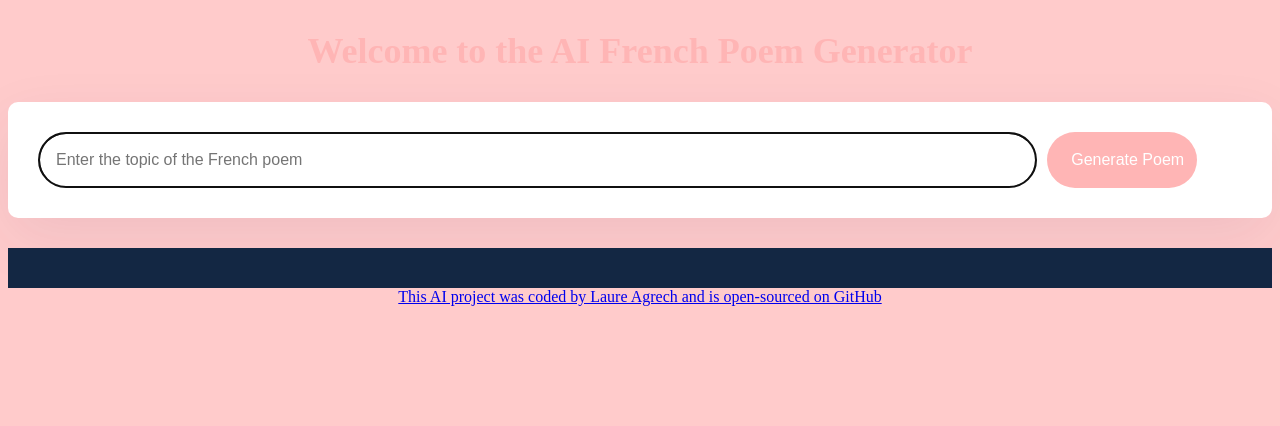
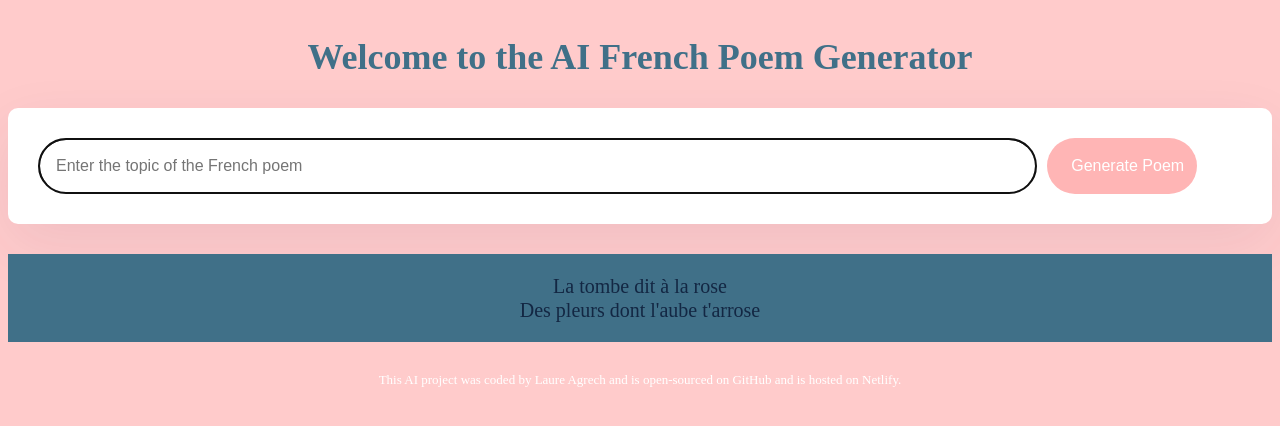
Before and after one commit to githublaure/aipoemAPIgenerator, a plain HTML site: page index.html in a window 1280 px wide. Drawn offline with Linux system fonts and the light colour scheme.

Commit message:
User checkpoint: Implement basic poem generation and update styling and footer with Netlify hosting link.

```diff
--- a/index.html
+++ b/index.html
@@ -15,17 +15,22 @@
 
   <main>
     <form>
-      <input type="text" class="instructions" placeholder="Enter the topic of the French poem" autofocus required autocomplete="off" />
+      <input type="text" class="instructions" placeholder="Enter the topic of the French poem" autofocus required
+        autocomplete="off" class="instructions">
       <input type="submit" class="submit-button" value="Generate Poem" />
     </form>
 
-    <div class="poem"></div>
-
+    <div class="poem">
+      La tombe dit à la rose
+      <br />
+      Des pleurs dont l'aube t'arrose
+    </div>
 
   </main>
   <footer>
     <a href="https://github.com/githublaure/etheral_poem_generator" target="_blank">
-      This AI project was coded by Laure Agrech and is open-sourced on GitHub
+      This AI project was coded by Laure Agrech and is open-sourced on GitHub and is
+      <a href="https://aetheriusreg.netlify.app/" target="_blank">hosted on Netlify</a>.
     </a>
   </footer>
   <script src="script.js"></script>
--- a/script.js
+++ b/script.js
@@ -0,0 +1,13 @@
+function generatePoem(event) {
+  event.preventDefault();
+
+  new Typewriter("#poem", {
+    strings: "La tombe dit à la rose",
+    autoStart: true,
+    delay: 1,
+    cursor: "",
+  });
+}
+
+let poemFormElement = document.querySelector("#poem-generator-form");
+poemFormElement.addEventListener("submit", generatePoem);
--- a/style.css
+++ b/style.css
@@ -3,22 +3,12 @@ body {
   text-align: center;
 }
 
-/*
-.first-color {
-background: #ffcbcb;
+a {
+  color: #ffb5b5;
 }
 
-.second-color {
-background: #ffb5b5;
-}
-
-.third-color {
-background: #407088;
-}
-
-.fourth-color {
-background: #132743;
-}
+/*
+add ASCII animation
   */
 
 h1 {
@@ -26,7 +16,7 @@ h1 {
   font-weight: 800;
   font-size: 36px;
   line-height: 1.5;
-  color: #ffb5b5;
+  color: #407088;
 }
 
 form {
@@ -64,9 +54,31 @@ form {
 
 .poem {
   font-size: 20px;
-  background-color: #132743;
+  background-color: #407088;
+  color: #132743;
   padding: 20px;
   line-height: 24px;
   box-shadow: 0px 20px 60px rgba (65, 50, 100, 0.08);
   ;
 }
+
+footer {
+  text-align: center;
+}
+
+header {
+  margin-bottom: 30px;
+}
+
+footer {
+  text-align: center;
+  font-size: 13px;
+  margin-top: 30px;
+  color: white;
+}
+
+footer a {
+
+  color: white;
+  text-decoration: none;
+}
```
Also changed, not shown: index.js (added).
